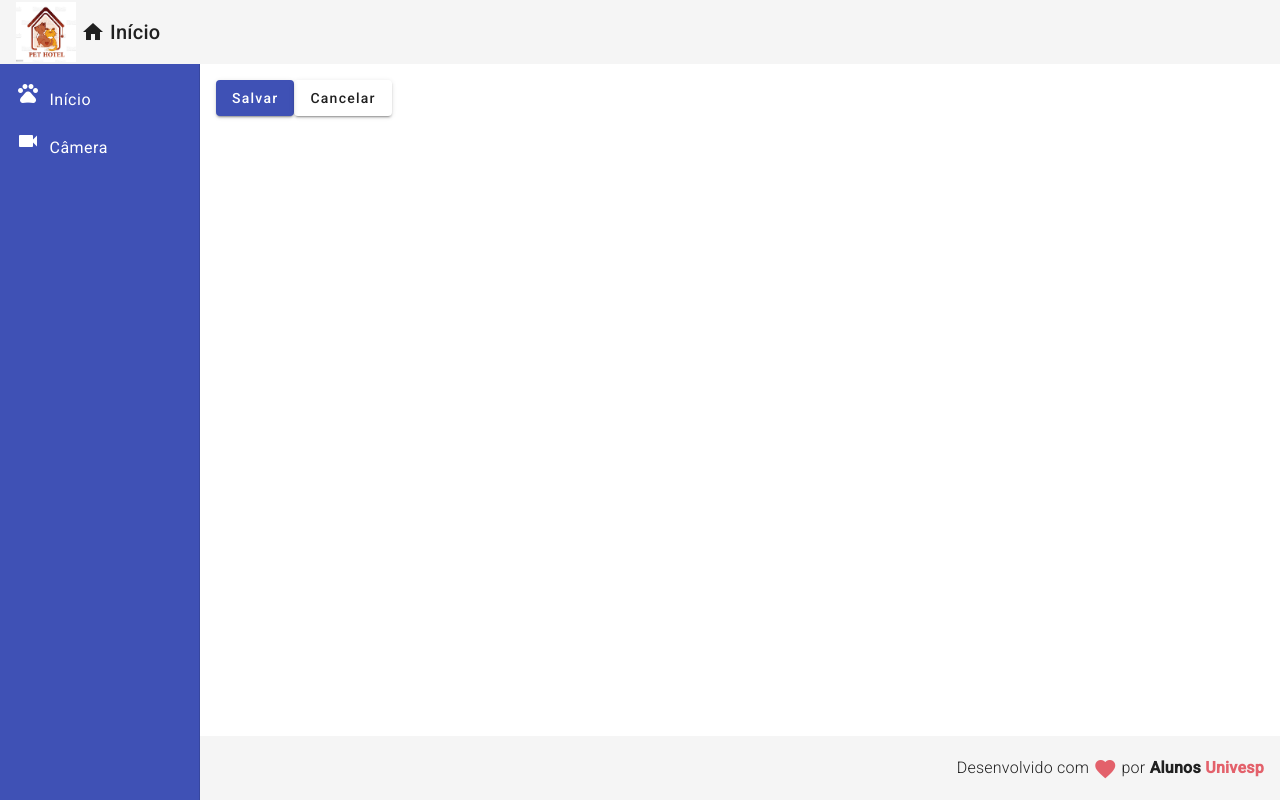
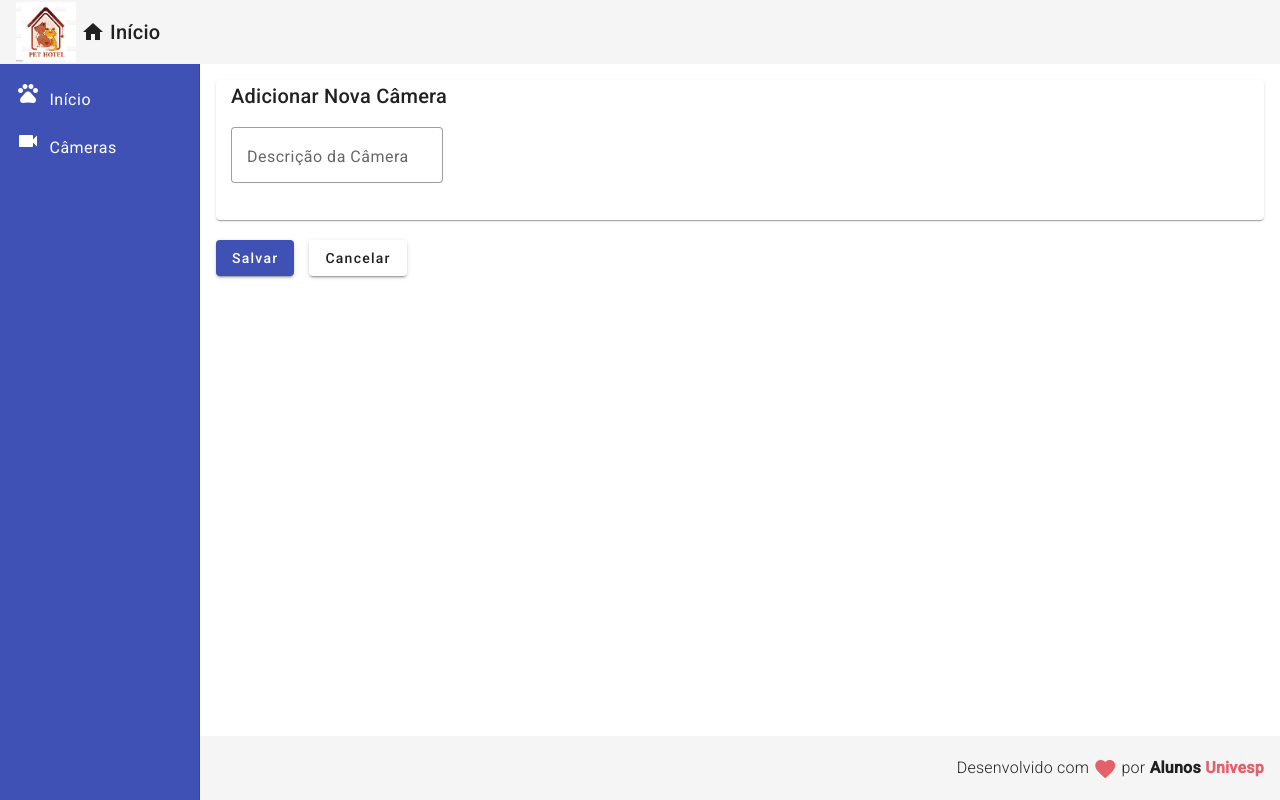
Before and after one commit to Givaild/TCC-Project, an Angular app in the folder frontendHotel/: page /camera/create in a window 1280 px wide. Built offline with nearby package versions, Linux system fonts and the light colour scheme.

Commit message:
fix: configure component create cameras

```diff
--- a/frontendHotel/src/app/components/camera/camera-create/camera-create.component.css
+++ b/frontendHotel/src/app/components/camera/camera-create/camera-create.component.css
@@ -0,0 +1,14 @@
+form {
+    display: flex;
+}
+
+button {
+    margin-right: 15px;
+    margin-top: 20px;
+}
+.card-title {
+    margin-left: 15px;
+}
+.field-camera{
+    margin: 15px;
+}
--- a/frontendHotel/src/app/components/camera/camera-create/camera-create.component.html
+++ b/frontendHotel/src/app/components/camera/camera-create/camera-create.component.html
@@ -1,3 +1,12 @@
+<mat-card>
+    <mat-card-title class="card-title">Adicionar Nova Câmera</mat-card-title>
+    <form>
+        <mat-form-field appearance="outline" class="field-camera">
+            <mat-label>Descrição da Câmera</mat-label>
+            <input matInput [(ngModel)]="cameraTest.camera" name="camera" placeholder="Ex: Câmera 1">
+        </mat-form-field>
+    </form>
+</mat-card>
 <button mat-raised-button (click)="createCamera()" color="primary">
    Salvar
 </button>
--- a/frontendHotel/src/app/components/template/nav/nav.component.html
+++ b/frontendHotel/src/app/components/template/nav/nav.component.html
@@ -16,7 +16,7 @@
       <mat-list-item routerLink="/camera">
         <a>
           <i class="material-icons"> videocam </i>
-          Câmera
+          Câmeras
         </a>
       </mat-list-item>
     </mat-nav-list>
--- a/frontendHotel/src/app/views/camera-crud/camera-crud.component.html
+++ b/frontendHotel/src/app/views/camera-crud/camera-crud.component.html
@@ -1,3 +1,3 @@
 <button mat-raised-button (click)="navigateToCameraCreate()">
-    Nova Camera
+    Nova Câmera
 </button>
```
Also changed, not shown: frontendHotel/src/app/app.module.ts (+6 -1 lines).
